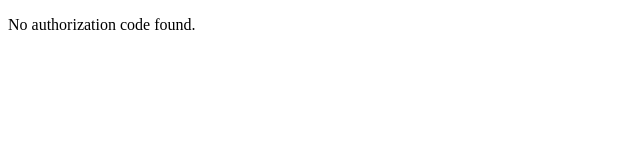
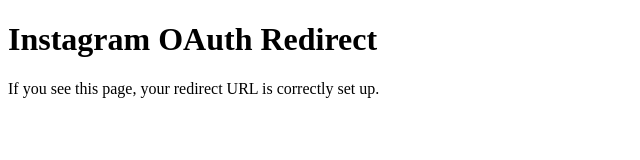
Before and after one commit to HomerSimpsons13/redirect, a plain HTML site: page index.html in a window 1280 px wide. Shown: the whole page, without its empty margins (0-640 px from the left). Drawn offline with Linux system fonts and the light colour scheme.

Commit message:
Update index.html

```diff
--- a/index.html
+++ b/index.html
@@ -3,26 +3,10 @@
 <head>
     <meta charset="UTF-8">
     <meta name="viewport" content="width=device-width, initial-scale=1.0">
-    <title>OAuth Callback</title>
+    <title>Instagram Redirect</title>
 </head>
 <body>
-    <h1>Instagram OAuth Callback</h1>
-    <p>Processing the response...</p>
-    <script>
-        // Extract the authorization code from the URL query parameters
-        const params = new URLSearchParams(window.location.search);
-        const code = params.get('code');
-        const error = params.get('error');
-
-        if (code) {
-            // Redirect back to the WinForms app with the authorization code
-
-            window.location.href = `https://www.instagram.com/?code=${code}`;
-        } else if (error) {
-            document.body.innerHTML = `<p>Error: ${params.get('error_description')}</p>`;
-        } else {
-            document.body.innerHTML = "<p>No authorization code found.</p>";
-        }
-    </script>
+    <h1>Instagram OAuth Redirect</h1>
+    <p>If you see this page, your redirect URL is correctly set up.</p>
 </body>
 </html>
```
